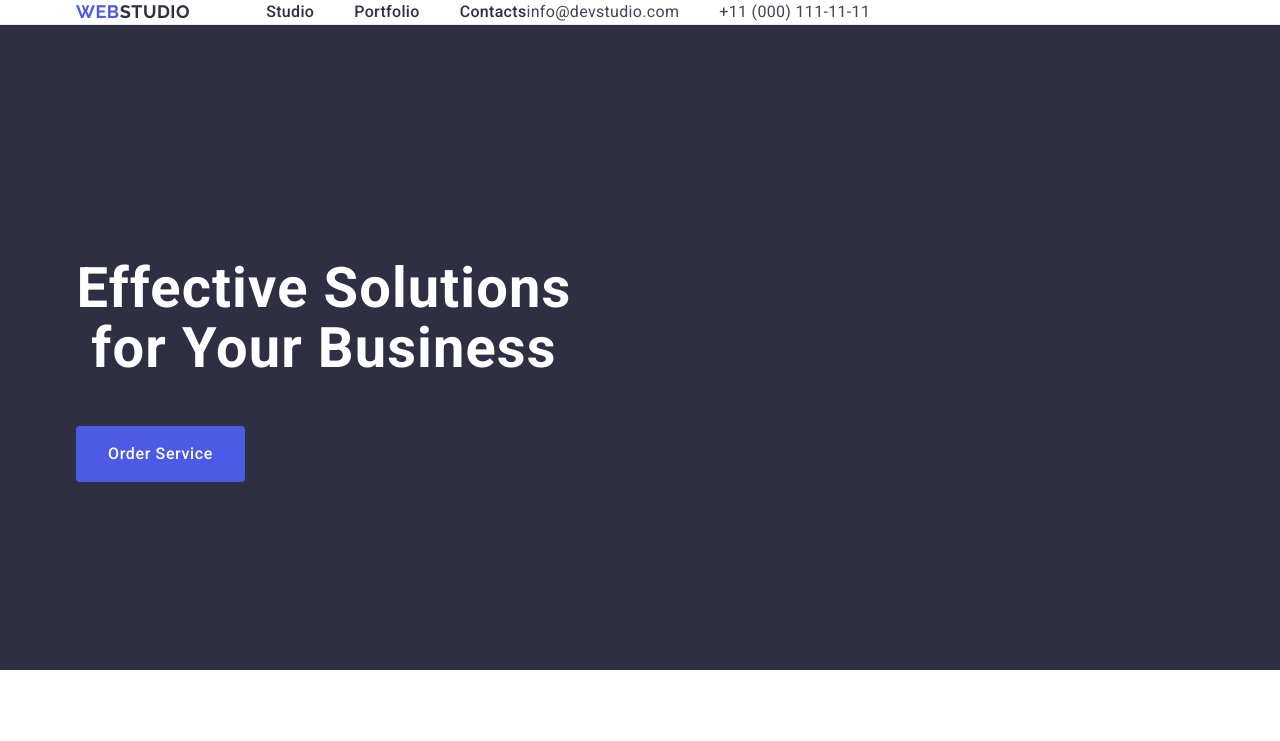
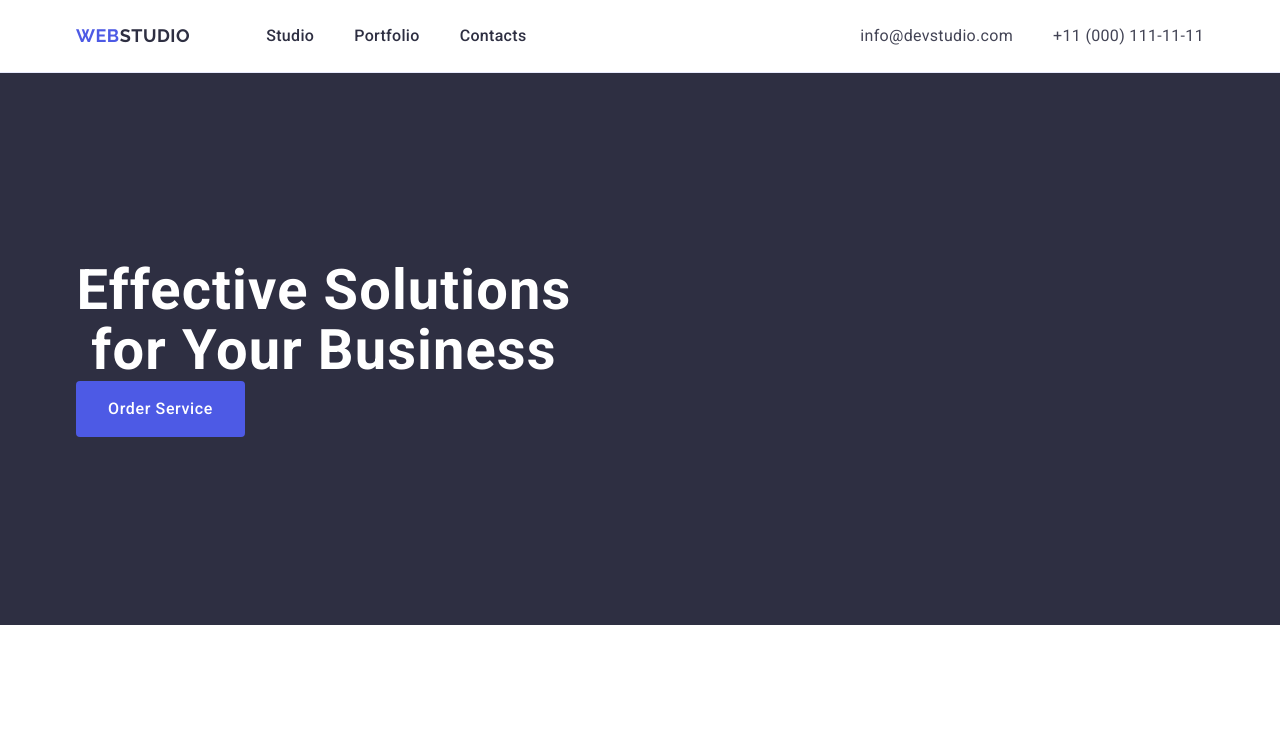
Before and after one commit to serhiizghama/goit-markup-hw-03, a plain HTML site: page index.html in a window 1280 px wide. Shown: the top 741 px of the page. Drawn offline with nearby package versions, Linux system fonts and the light colour scheme.

Commit message:
Fixed comments

```diff
--- a/css/styles.css
+++ b/css/styles.css
@@ -26,7 +26,7 @@ h2,
 h3,
 h4,
 h5,
-h6,
+h6
 {
 margin: 0;
 }
@@ -95,6 +95,7 @@ img {
     letter-spacing: 0.02em;
     color: #2e2f42;
     padding: 24px 0;
+    display: block;
 }
 
 .header-nav-link:hover {
@@ -106,7 +107,9 @@ img {
     text-decoration: underline;
 }
 
-.address {}
+.address {
+    margin-left: auto;
+}
 
 .address-list {
     display: flex;
```
